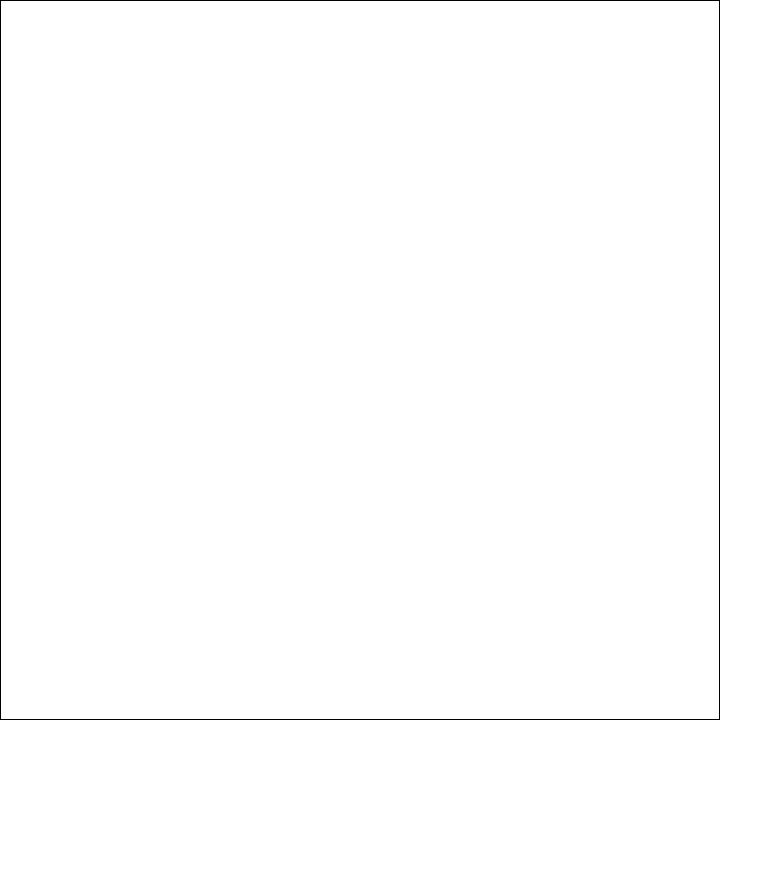
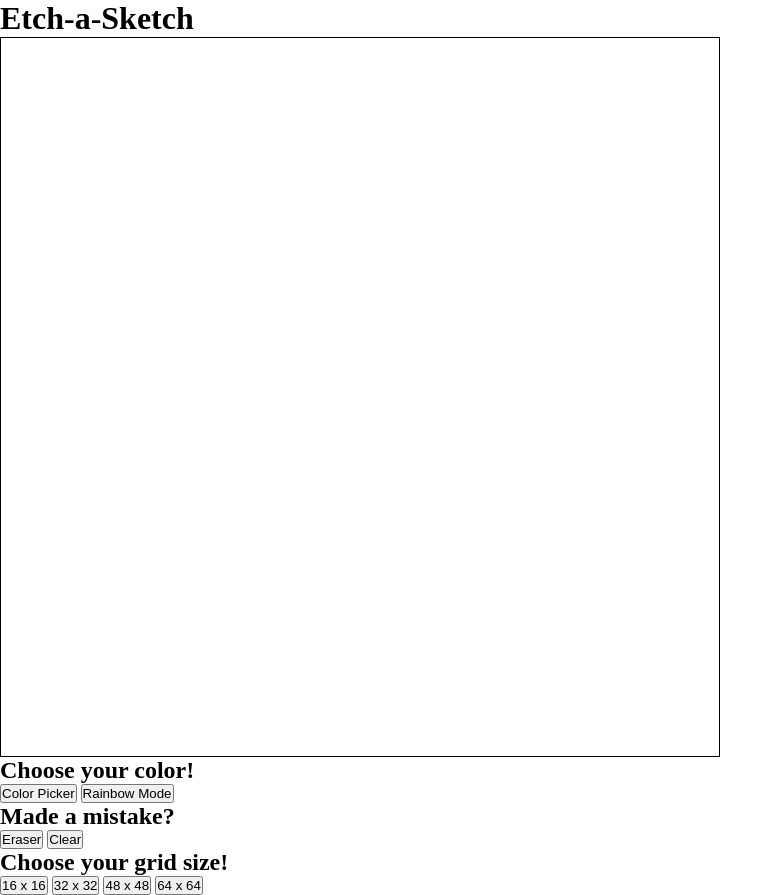
Before and after one commit to arjenvoorend/odin-etch-a-sketch, a plain HTML site: page index.html in a window 1280 px wide. Shown: the whole page, without its empty margins (0-783 px from the left). Before the commit the page ends 800 px from the top, so only its background shows below. Drawn offline with Linux system fonts and the light colour scheme.

Commit message:
Add UI markup HTML

```diff
--- a/index.html
+++ b/index.html
@@ -10,8 +10,28 @@
 </head>
 
 <body>
+  <h1>Etch-a-Sketch</h1>
   <div class="container"></div>
-
+  <div class="sketchboard-buttons">
+    <div class="color-buttons">
+      <h2>Choose your color!</h2>
+      <div class="color-picker-choice"></div>
+      <button id="color-picker">Color Picker</button>
+      <button id="rainbow-mode">Rainbow Mode</button>
+    </div>
+    <div class="eraser-buttons">
+      <h2>Made a mistake?</h2>
+      <button id="eraser">Eraser</button>
+      <button id="clear-all">Clear</button>
+    </div>
+  </div>
+  <div class="grid-size-buttons">
+    <h2>Choose your grid size!</h2>
+    <button id="grid-size-16">16 x 16</button>
+    <button id="grid-size-32">32 x 32</button>
+    <button id="grid-size-48">48 x 48</button>
+    <button id="grid-size-64">64 x 64</button>
+  </div>
   <script src="app.js"></script>
 </body>
 
```
